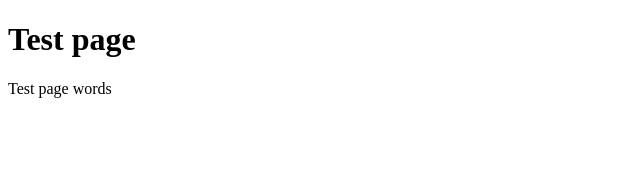
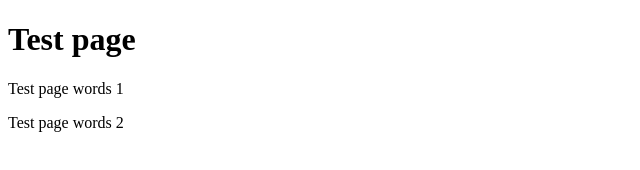
Before and after one commit to SentinelX1/breadcrumbs, a plain HTML site: page index.html in a window 1280 px wide. Shown: the whole page, without its empty margins (0-640 px from the left). Drawn offline with Linux system fonts and the light colour scheme.

Commit message:
Update index.html

```diff
--- a/index.html
+++ b/index.html
@@ -4,7 +4,11 @@
 
 <h1>Test page</h1>
 
-<p>Test page words</p>
+
+<p>Test page words 1</p>
+
+
+<p>Test page words 2</p>
 
 </body>
 </html>
```
